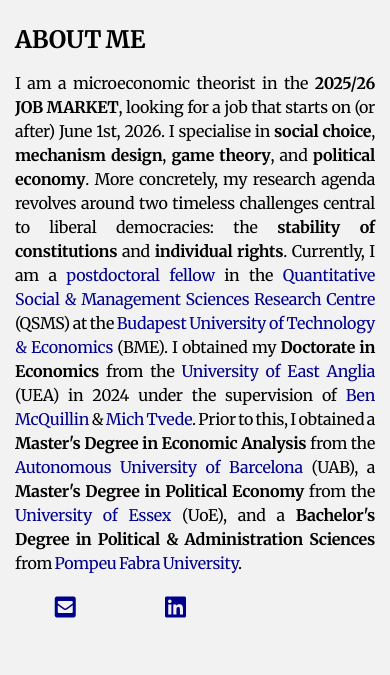
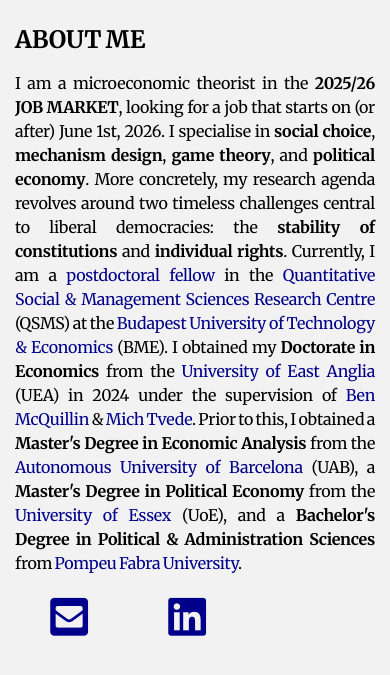
Before and after one commit to HectorHermidaRivera/hectorhermidarivera.github.io, a Jekyll site: the page built from index.md, in a window 390 px wide. Shown: the top 675 px of the page. Built offline with Jekyll 4.4.1, drawn with Linux system fonts in a browser that asks for light colours; a style sheet for code colours, icons or effects is not loaded.

Commit message:
Update style.css

```diff
--- a/assets/css/style.css
+++ b/assets/css/style.css
@@ -348,3 +348,12 @@ a {
     box-sizing: border-box;
     width: 100%;
   }
+
+  /* Icons slightly larger, no hover growth */
+  #about-me .icon-row a {
+    flex: 0 1 auto;             /* maintain natural width */
+    text-align: center;
+    font-size: 1.8em;           /* slightly larger than before */
+    transition: none;           /* disable hover transform */
+  }
+}
```
